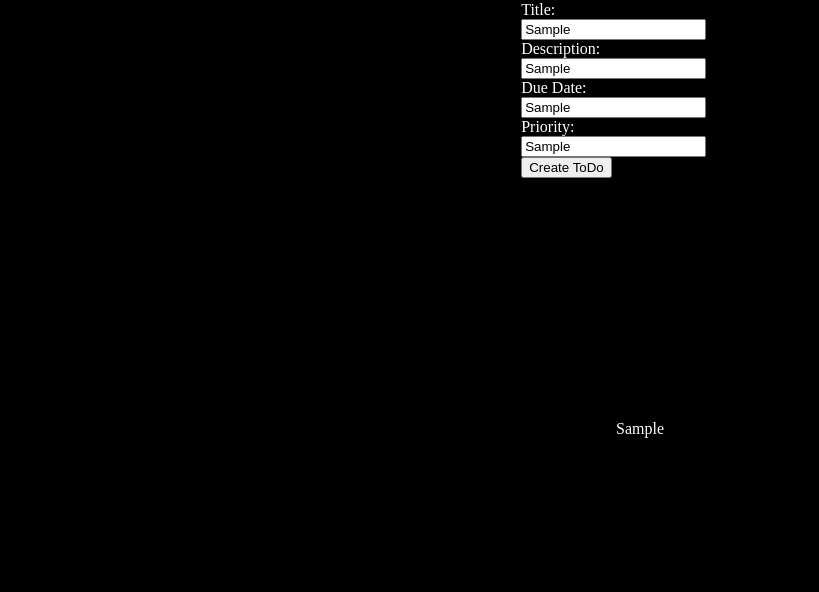
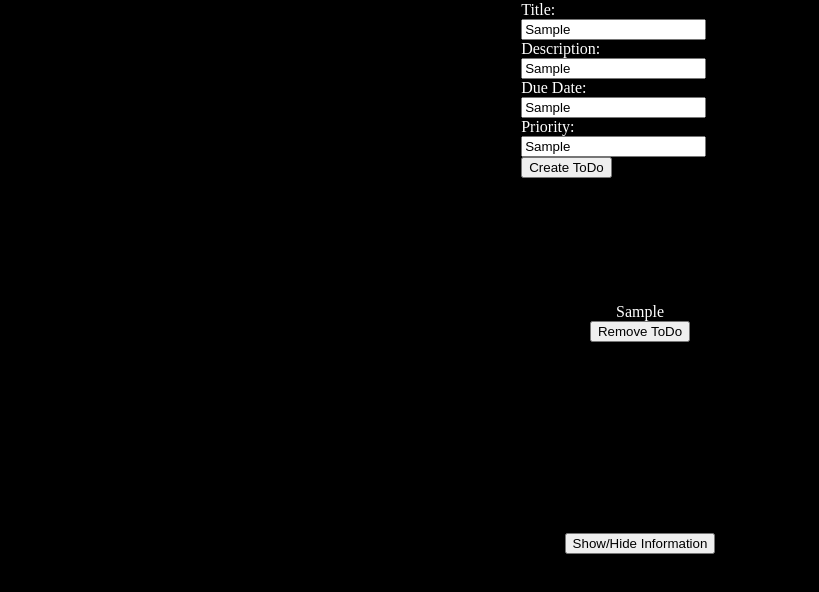
Before and after one commit to BrooksSuz/todo-list, a website with bundled scripts: page dist/index.html in a window 1280 px wide. Both pictures are taken after typing "Sample", "Sample", "Sample", "Sample" into the empty fields and a click on the button "Create ToDo". Shown: the part 120-712 px from the top of the page, without its empty margins (0-819 px from the left). Built offline with nearby package versions, Linux system fonts and the light colour scheme.

Commit message:
Create ToDo functionality

```diff
--- a/src/dom.js
+++ b/src/dom.js
@@ -1,4 +1,4 @@
-import { createToDo, toDoToDom, addProjectDOM, removeProjectDOM, addNewProjectHeader } from './functions.js';
+import { createToDo, toDoToDom, removeProjectDOM, addNewProjectHeader } from './functions.js';
 
 const btnCreate = document.querySelector('button');
 const aDefault = document.querySelector('.default-project');
@@ -8,6 +8,5 @@ btnCreate.addEventListener('click', createToDo);
 btnCreate.addEventListener('click', toDoToDom);
 
 aDefault.addEventListener('click', removeProjectDOM);
-aDefault.addEventListener('click', addProjectDOM);
 
 aAddProject.addEventListener('click', addNewProjectHeader);
--- a/src/functions.js
+++ b/src/functions.js
@@ -18,17 +18,47 @@ export function createToDo() {
 };
 
 export function toDoToDom() {
-  const pToDo = document.createElement('p');
-  pToDo.textContent = `${arrToDo[arrToDo.length - 1].title}`;
-  toDoContainer.appendChild(pToDo);
-};
+  for (let i = 0; i < 2; i++) {
+    const newestToDo = arrToDo[arrToDo.length - 1];
+    if (i === 0) {
 
-export function addProjectDOM() {
-  for (let i = 0; i < arrToDo.length; i++) {
-    const pToDo = document.createElement('p');
-    pToDo.textContent = `${arrToDo[i].title}`;
-    toDoContainer.appendChild(pToDo);
-  };
+      var pToDo = document.createElement('p');
+      pToDo.textContent = `${newestToDo.title}`;
+
+      const btnRemoveToDo = document.createElement('button');
+      btnRemoveToDo.textContent = 'Remove ToDo';
+      btnRemoveToDo.addEventListener('click', function() {
+        while (pToDo.firstChild) {
+          pToDo.removeChild(pToDo.firstChild);
+        }
+        toDoContainer.removeChild(pToDo);
+        btnRemoveToDo.remove();
+      });
+
+      toDoContainer.appendChild(pToDo);
+      pToDo.appendChild(btnRemoveToDo);
+
+    } else if (i === 1) {
+
+      const pInfo = document.createElement('p');
+      pInfo.style.color = 'transparent';
+      pInfo.textContent = `${newestToDo.description}, ${newestToDo.dueDate}, ${newestToDo.priority}`;
+
+      const btnInfo = document.createElement('button');
+      btnInfo.textContent = 'Show/Hide Information';
+      btnInfo.addEventListener('click', function showInfo() {
+        if (pInfo.style.color === 'transparent') {
+          pInfo.style.color = 'white';
+        } else if (pInfo.style.color === 'white') {
+          pInfo.style.color = 'transparent';
+        }
+      });
+
+      pToDo.appendChild(pInfo);
+      pToDo.appendChild(btnInfo);
+
+    }
+  }
 };
 
 export function removeProjectDOM() {
```
Also changed, not shown: dist/index.html, dist/main.js.
